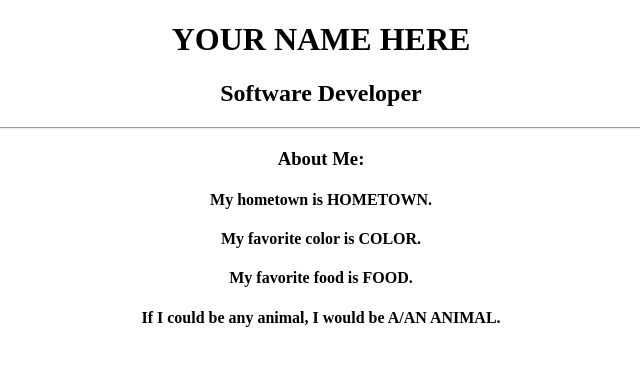
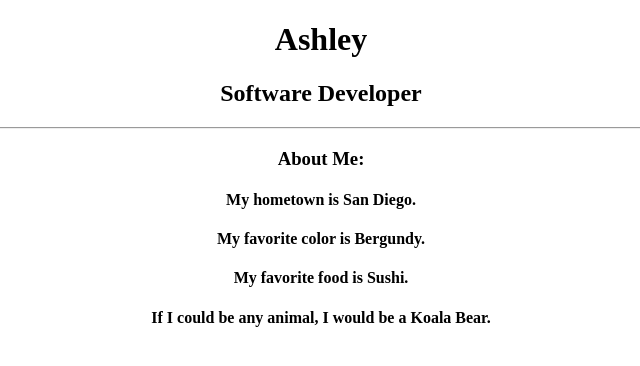
Before and after one commit to ashcast88/my-profile, a plain HTML site: page index.html in a window 1280 px wide. Shown: the whole page, without its empty margins (319-959 px from the left). Drawn offline with Linux system fonts and the light colour scheme.

Commit message:
Add personal information

```diff
--- a/index.html
+++ b/index.html
@@ -7,14 +7,15 @@
 		  </head>
 		  <body>
 			<div align="center">
-				<h1>YOUR NAME HERE</h1>
+				<h1>Ashley</h1>
 				<h2>Software Developer</h2>
 				<hr>
 				<h3>About Me:</h3>
-					<h4>My hometown is HOMETOWN.</h4>
-					<h4>My favorite color is COLOR.</h4>
-					<h4>My favorite food is FOOD.</h4>
-					<h4>If I could be any animal, I would be A/AN ANIMAL.</h4>
-			</div>
+					<h4>My hometown is San Diego.</h4>
+					<h4>My favorite color is Bergundy.</h4>
+					<h4>My favorite food is Sushi.</h4>
+					<h4>If I could be any animal, I would be a Koala Bear.</h4>
+
+                </div>
 		  </body>
 		</html>
```
